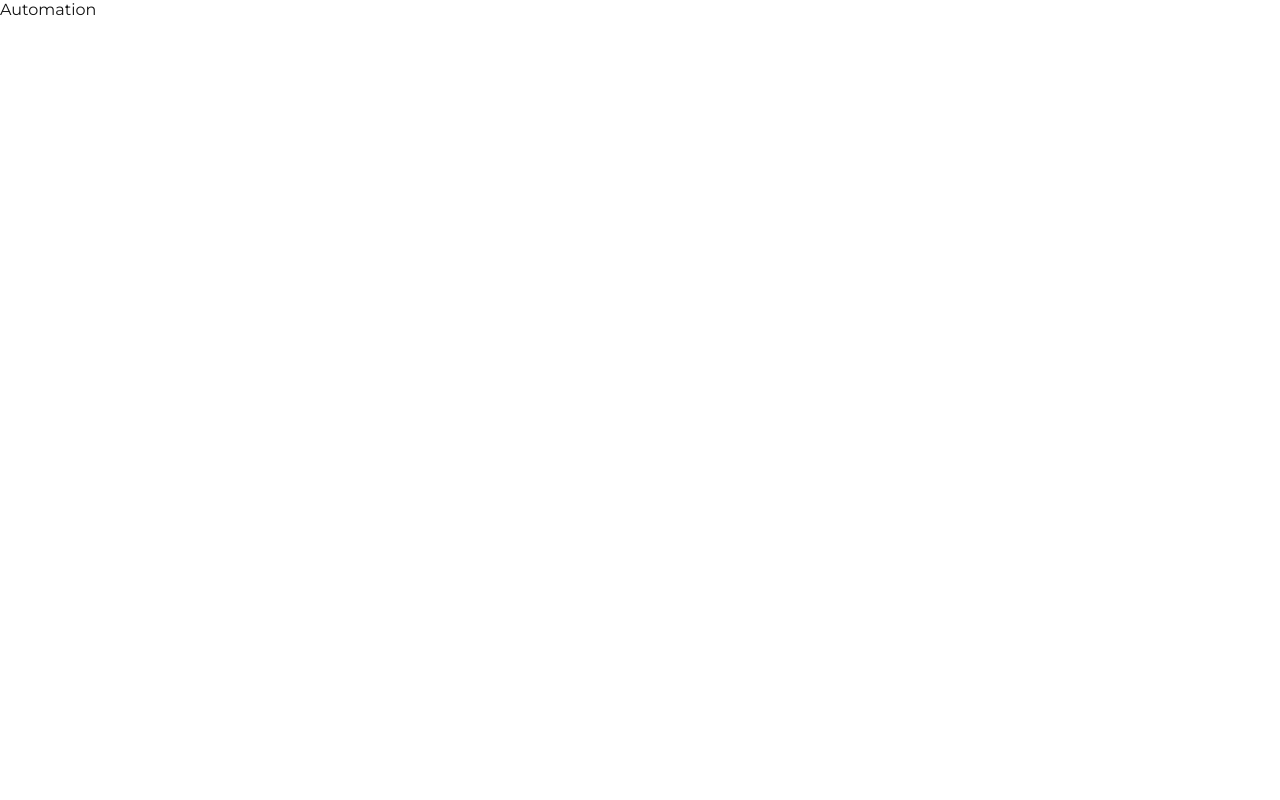
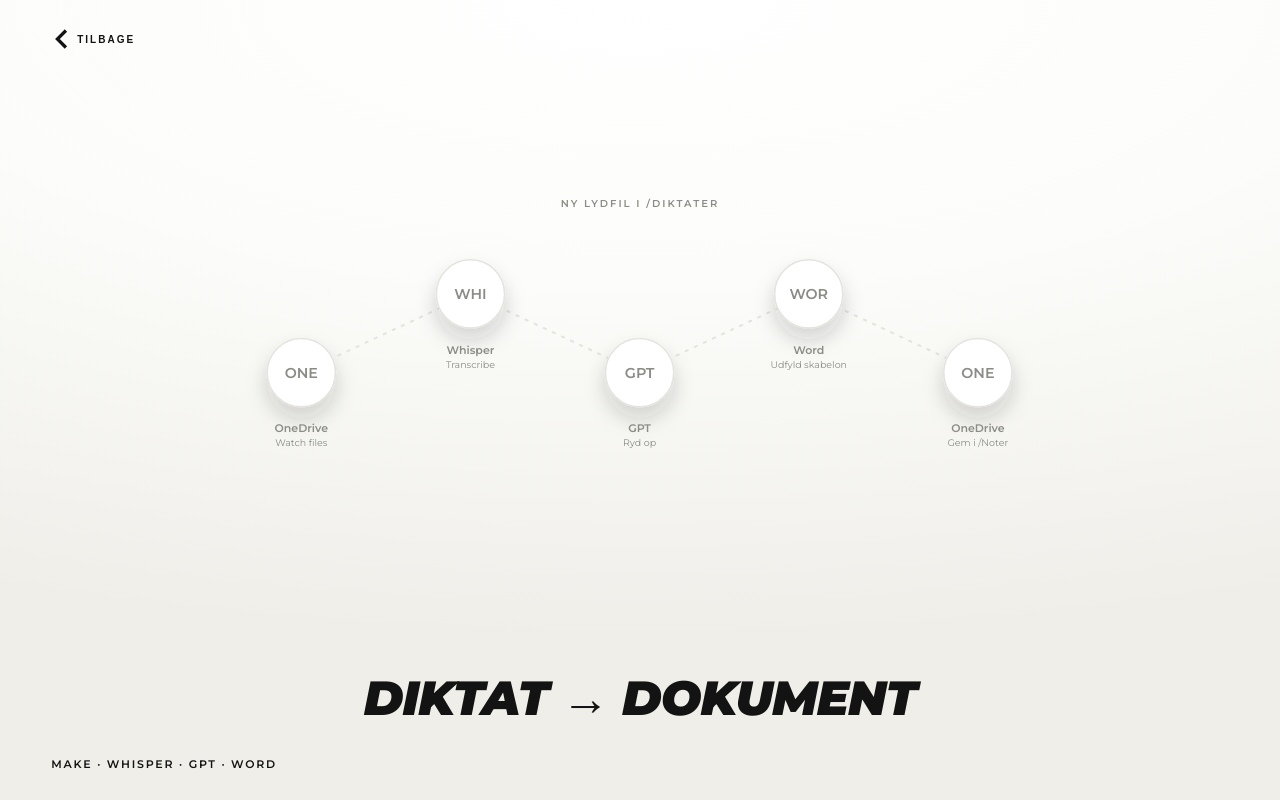
Before and after one commit to Magecties/portfolio, a React (Vite) app: page /automation in a window 1280 px wide. Built offline with nearby package versions, Linux system fonts and the light colour scheme.

Commit message:
automations base

```diff
--- a/src/App.jsx
+++ b/src/App.jsx
@@ -1,6 +1,7 @@
 import { Routes, Route } from "react-router-dom";
 import Vintacool from "./pages/Vintacool";
 import Web from "./pages/Web";
+import Automation from "./pages/Automation";
 
 export default function App() {
   return (
@@ -8,7 +9,7 @@ export default function App() {
       <Route path="/" element={<div>Landing</div>} />
       <Route path="/vintacool" element={<Vintacool />} />
       <Route path="/web" element={<Web />} />
-      <Route path="/automation" element={<div>Automation</div>} />
+      <Route path="/automation" element={<Automation />} />
     </Routes>
   );
 }
--- /dev/null
+++ b/src/data/scenarios.js
@@ -0,0 +1,44 @@
+export const SCENARIOS = [
+  {
+    name: "Diktat → dokument",
+    trigger: "Ny lydfil i /Diktater",
+    stack: "Make · Whisper · GPT · Word",
+    modules: [
+      {
+        label: "OneDrive",
+        sub: "Watch files",
+        tint: "#2B7CD3",
+        does: "Holder øje med mappen /Diktater og henter nye lydfiler.",
+        out: "memo_0412.m4a · 4 min 12 s",
+      },
+      {
+        label: "Whisper",
+        sub: "Transcribe",
+        tint: "#5E9A46",
+        does: "Sender lyden til transskribering på dansk.",
+        out: "612 ord råtekst",
+      },
+      {
+        label: "GPT",
+        sub: "Ryd op",
+        tint: "#7B62C4",
+        does: "Fjerner fyldord, retter tegnsætning, opstiller i punkter.",
+        out: "418 ord, seks punkter",
+      },
+      {
+        label: "Word",
+        sub: "Udfyld skabelon",
+        tint: "#2B5DC0",
+        does: "Skriver teksten ind i en skabelon med logo og dato.",
+        out: "Notat_2026-04-12.docx",
+      },
+      {
+        label: "OneDrive",
+        sub: "Gem i /Noter",
+        tint: "#2B7CD3",
+        does: "Lægger dokumentet på plads og returnerer et delelink.",
+        out: "Gemt · link klar",
+      },
+    ],
+  },
+];
--- /dev/null
+++ b/src/pages/Automation.jsx
@@ -0,0 +1,78 @@
+import { useNavigate } from "react-router-dom";
+import Room from "../components/Room";
+import Chevron from "../components/Chevron";
+import useViewport from "../hooks/useViewport";
+import { HAIR, MUTE, clamp } from "../theme";
+import { SCENARIOS } from "../data/scenarios";
+
+export default function Automation() {
+  const vp = useViewport();
+  const navigate = useNavigate();
+  const sc = SCENARIOS[0];
+  const N = sc.modules.length;
+
+  const GW = clamp(Math.min(vp.w * 0.74, 980), 300, 980);
+  const GH = GW * 0.26;
+  const R = Math.max(20, GW * 0.036);
+  const pts = sc.modules.map((_, i) => ({
+    x: (GW / (N + 0.6)) * (i + 0.8),
+    y: GH * (i % 2 === 0 ? 0.62 : 0.3),
+  }));
+
+  return (
+    <Room
+      stageProps={{ style: { display: "grid", placeItems: "center" } }}
+      topLeft={
+        <button className="home" onClick={() => navigate("/")}>
+          <Chevron dir="left" />
+          <span>Tilbage</span>
+        </button>
+      }
+      caption={
+        <h1 className="brand" style={{ fontSize: "clamp(1.4rem, 4.2vw, 3rem)", margin: 0, lineHeight: 1 }}>
+          {sc.name}
+        </h1>
+      }
+      footLeft={<span className="credits">{sc.stack}</span>}
+    >
+      <div style={{ width: GW, marginTop: -vp.h * 0.06 }}>
+        <div className="label" style={{ textAlign: "center", marginBottom: 10 }}>
+          {sc.trigger}
+        </div>
+        <svg viewBox={`0 0 ${GW} ${GH + R * 2.6}`} style={{ width: "100%", display: "block", overflow: "visible" }}>
+          <defs>
+            <filter id="soft" x="-60%" y="-60%" width="220%" height="220%">
+              <feDropShadow dx="0" dy={R * 0.34} stdDeviation={R * 0.3} floodColor="#1A1E26" floodOpacity="0.18" />
+            </filter>
+          </defs>
+          {pts.slice(0, -1).map((p, i) => (
+            <line
+              key={i}
+              x1={p.x}
+              y1={p.y}
+              x2={pts[i + 1].x}
+              y2={pts[i + 1].y}
+              stroke={HAIR}
+              strokeWidth="2"
+              strokeDasharray="4 6"
+            />
+          ))}
+          {pts.map((p, i) => (
+            <g key={i}>
+              <circle cx={p.x} cy={p.y} r={R} fill="#fff" stroke={HAIR} strokeWidth="1.5" filter="url(#soft)" />
+              <text x={p.x} y={p.y + R * 0.16} textAnchor="middle" fontSize={R * 0.42} fontWeight="700" fill={MUTE}>
+                {sc.modules[i].label.slice(0, 3).toUpperCase()}
+              </text>
+              <text x={p.x} y={p.y + R * 1.75} textAnchor="middle" fontSize={11} fontWeight="600" fill={MUTE}>
+                {sc.modules[i].label}
+              </text>
+              <text x={p.x} y={p.y + R * 1.75 + 14} textAnchor="middle" fontSize={9.5} fill={MUTE}>
+                {sc.modules[i].sub}
+              </text>
+            </g>
+          ))}
+        </svg>
+      </div>
+    </Room>
+  );
+}
```
